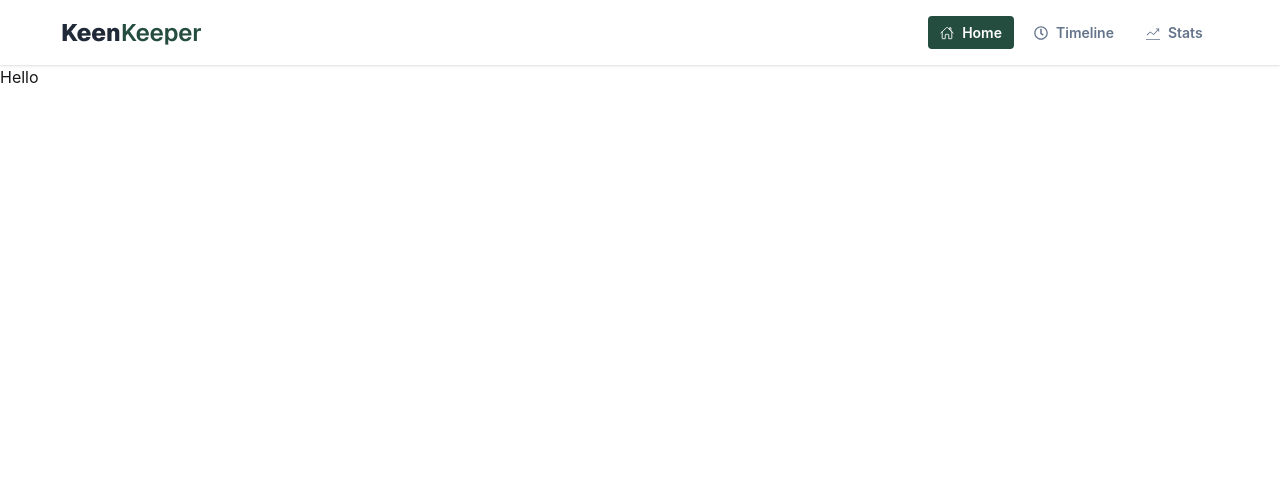
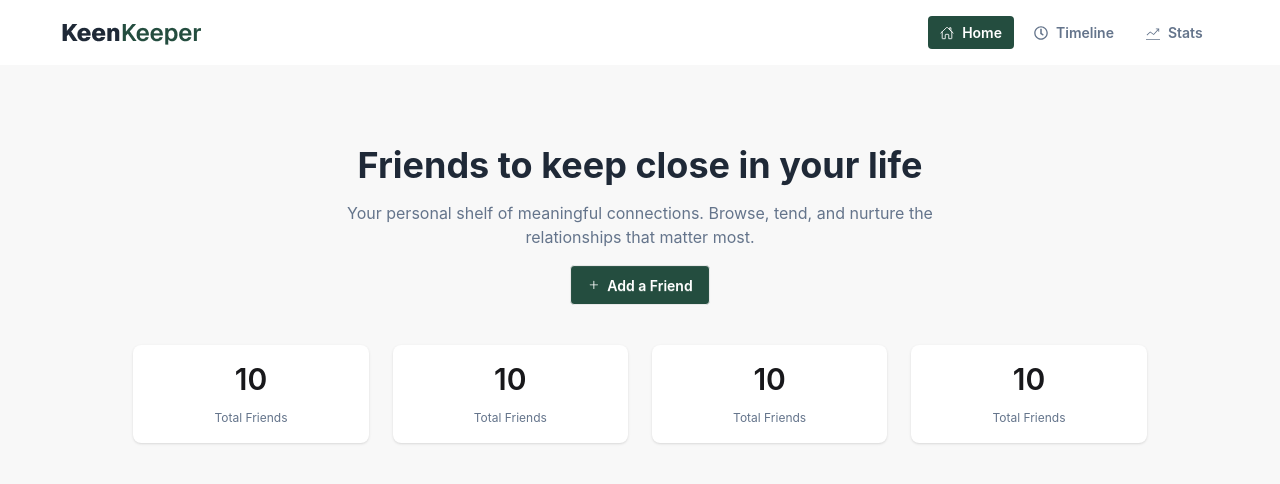
Before and after one commit to Eva-004/keen-keeper, a React (Vite) app: page / in a window 1280 px wide. Shown: the top 484 px of the page. Built offline with nearby package versions, Linux system fonts and the light colour scheme.

Commit message:
Added banner component

```diff
--- /dev/null
+++ b/src/components/Cards/SummaryCards.jsx
@@ -0,0 +1,16 @@
+import React from 'react';
+
+const SummaryCards = () => {
+    return (
+        <div>
+            <div className="card  bg-base-100 card-sm shadow-sm">
+                <div className="card-body text-center space-y-1">
+                    <h2 className="font-semibold text-3xl text-[##244D3F]">10</h2>
+                    <p className='text-[#64748B]'>Total Friends</p>
+                </div>
+            </div>
+        </div>
+    );
+};
+
+export default SummaryCards;
--- /dev/null
+++ b/src/components/homePage/Banner/Banner.jsx
@@ -0,0 +1,26 @@
+import React from 'react';
+import { GoPlus } from 'react-icons/go';
+import SummaryCards from '../../Cards/SummaryCards';
+
+const Banner = () => {
+    return (
+        <div>
+            <div className='w-11/12 mx-auto px-20'>
+                <div className='text-center space-y-4'>
+                    <h2 className='font-bold text-4xl text-[#1F2937]'>Friends to keep close in your life</h2>
+                    <p className='text-[#64748B]'>Your personal shelf of meaningful connections. Browse, tend, and nurture the<br></br>
+                    relationships that matter most.</p>
+                    <div className="btn font-semibold bg-[#244D3F] text-white"><GoPlus />Add a Friend</div>
+                </div>
+                <div className='my-10 grid grid-cols-1 md:grid-cols-2 lg:grid-cols-4 gap-6'>
+                    <SummaryCards></SummaryCards>
+                    <SummaryCards></SummaryCards>
+                    <SummaryCards></SummaryCards>
+                    <SummaryCards></SummaryCards>
+                </div>
+            </div>
+        </div>
+    );
+};
+
+export default Banner;
--- a/src/components/homePage/HomePage.jsx
+++ b/src/components/homePage/HomePage.jsx
@@ -1,9 +1,10 @@
 import React from 'react';
+import Banner from './Banner/Banner';
 
 const HomePage = () => {
     return (
-        <div>
-            <h2>Hello</h2>
+        <div className='bg-base-200 py-20'>
+            <Banner></Banner>
         </div>
     );
 };
--- a/src/index.css
+++ b/src/index.css
@@ -1,2 +1,13 @@
 @import "tailwindcss";
 @plugin "daisyui";
+
+
+.primaryColor1{
+    color: #244D3F;
+}
+.primaryColor2{
+    color: #1F2937;
+}
+.secondaryColor{
+    color: #64748B;
+}
```
